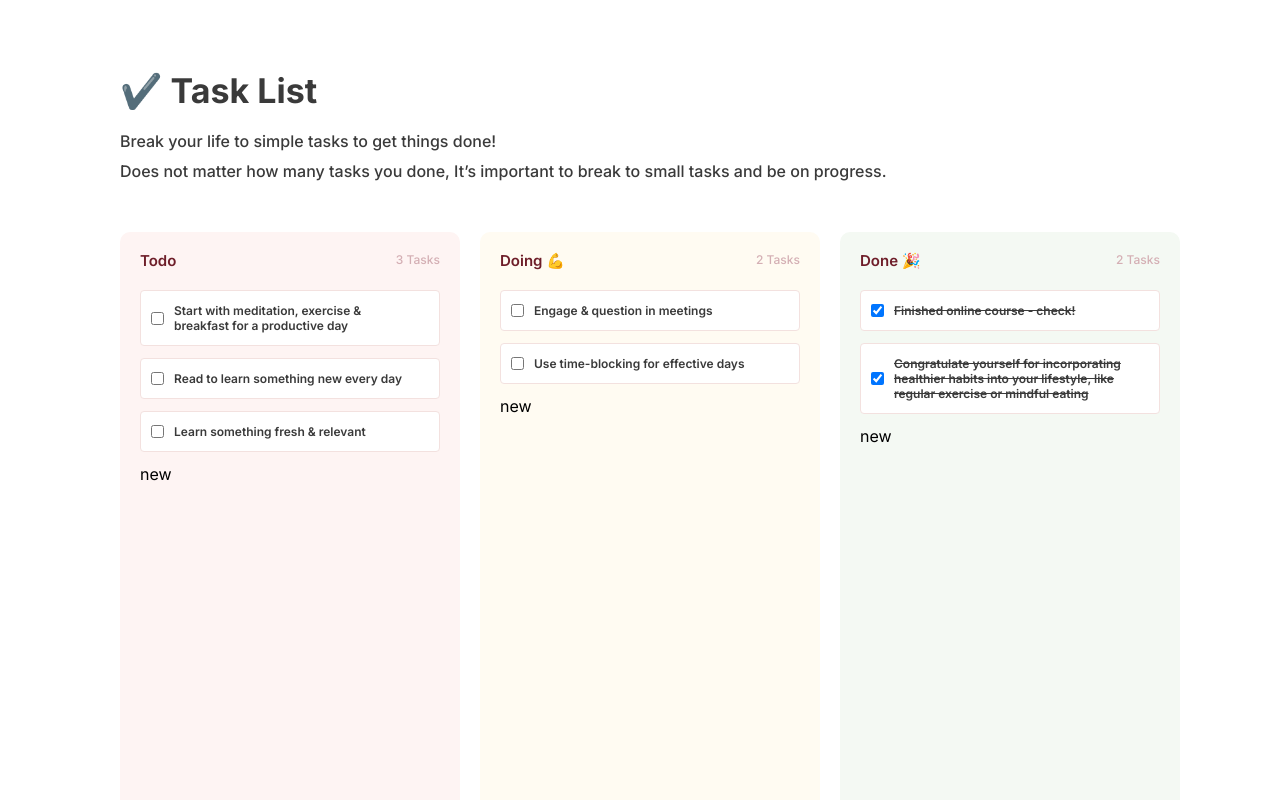
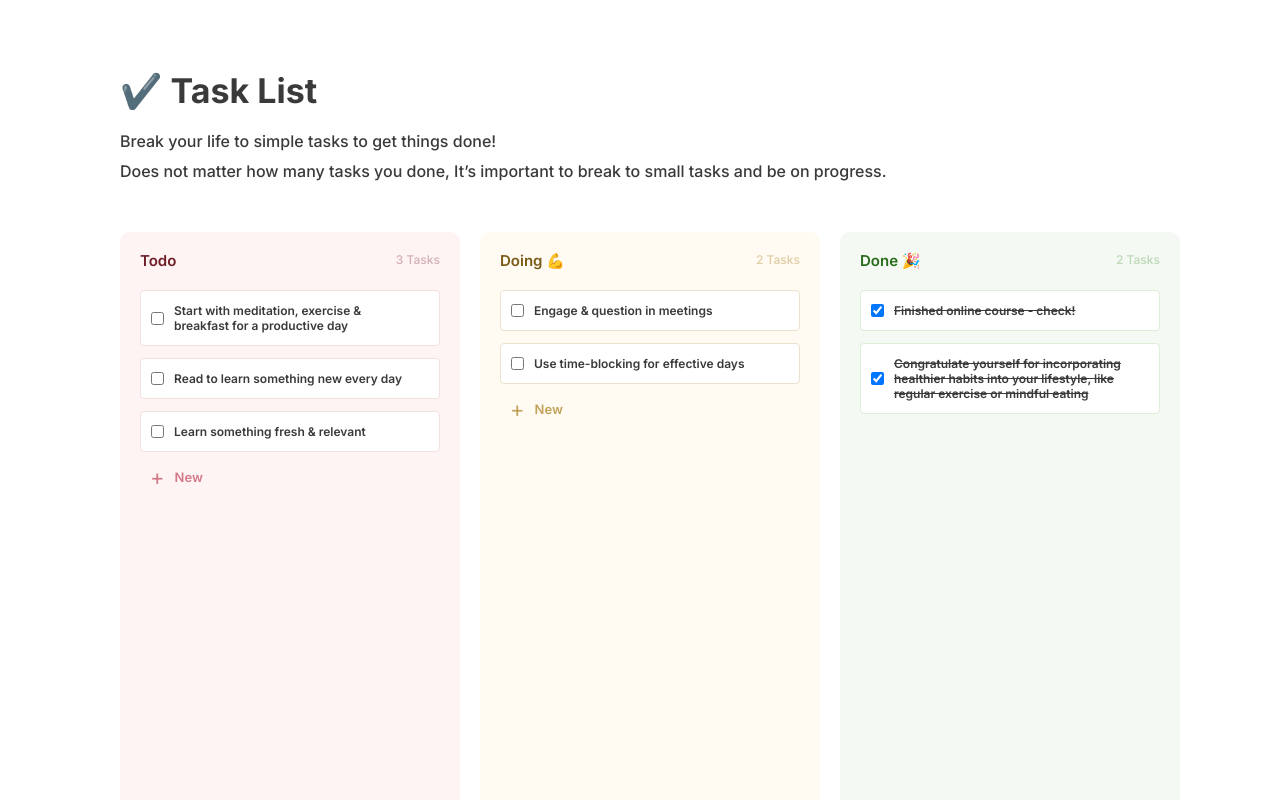
Before and after one commit to shayan-shiari/Todo-App, a React app: page / in a window 1280 px wide. Shown: the top 800 px of the page. Built offline with nearby package versions, Linux system fonts and the light colour scheme.

Commit message:
styles fixed

```diff
--- a/src/components/Boards/Board/Board.js
+++ b/src/components/Boards/Board/Board.js
@@ -31,8 +31,8 @@ const Board = (props) => {
   };
 
   return (
-    <div ref={drop} className={`${styles.container} ${isOver && styles.cc}`}>
     <div
+      ref={drop}
       className={
         title === "Todo"
           ? styles.todo
@@ -48,11 +48,21 @@ const Board = (props) => {
       <div>
         {tasks[status].map((item, index) => {
           return (
-              <Task text={item} status={status} index={index} key={uuidv4()} />
+            <Task
+              text={item}
+              status={status}
+              title={title}
+              index={index}
+              key={uuidv4()}
+            />
           );
         })}
-          <p onClick={() => setIsOpen(!isOpen)}>new</p>
+        {(status === "todoTasks" || status === "doingTasks") && (
+          <div className={styles.addBtn} onClick={() => setIsOpen(!isOpen)}>
+            <div>+</div>
+            <p>New</p>
           </div>
+        )}
       </div>
       {isOpen && <Modal isOpenFunc={setIsOpen} status={status} />}
     </div>
--- a/src/components/Boards/Board/board.module.scss
+++ b/src/components/Boards/Board/board.module.scss
@@ -1,4 +1,3 @@
-.container {
 .heading {
   display: flex;
   justify-content: space-between;
@@ -32,6 +31,27 @@
       color: #d4afb4;
     }
   }
+
+  .addBtn {
+    color: #d37a87;
+    display: flex;
+    align-items: center;
+    gap: 10px;
+    padding: 0 10px;
+    cursor: pointer;
+
+    div {
+      font-size: 22px;
+    }
+
+    p {
+      font-size: 13px;
+      font-weight: 600;
+      line-height: 16px;
+      letter-spacing: 0em;
+      text-align: left;
+    }
+  }
 }
 
 .doing {
@@ -49,7 +69,7 @@
       line-height: 18px;
       letter-spacing: 0em;
       text-align: left;
-        color: #6e1e29;
+      color: #795b19;
     }
 
     p:nth-child(2) {
@@ -58,7 +78,28 @@
       line-height: 15px;
       letter-spacing: 0em;
       text-align: left;
-        color: #d4afb4;
+      color: #decca4;
+    }
+  }
+
+  .addBtn {
+    color: #c2a25b;
+    display: flex;
+    align-items: center;
+    gap: 10px;
+    padding: 0 10px;
+    cursor: pointer;
+
+    div {
+      font-size: 22px;
+    }
+
+    p {
+      font-size: 13px;
+      font-weight: 600;
+      line-height: 16px;
+      letter-spacing: 0em;
+      text-align: left;
     }
   }
 }
@@ -78,7 +119,7 @@
       line-height: 18px;
       letter-spacing: 0em;
       text-align: left;
-        color: #6e1e29;
+      color: #286c1a;
     }
 
     p:nth-child(2) {
@@ -87,8 +128,7 @@
       line-height: 15px;
       letter-spacing: 0em;
       text-align: left;
-        color: #d4afb4;
+      color: #bcd7b6;
     }
   }
 }
-}
--- a/src/components/Modal/Modal.js
+++ b/src/components/Modal/Modal.js
@@ -13,6 +13,7 @@ const Modal = ({ isOpenFunc, status }) => {
     if (!inputValue) {
       toast.error("please add a task");
     } else {
+      isOpenFunc(false);
       dispatch({
         type: "ADD_TASK",
         value: multilineValue,
@@ -24,7 +25,7 @@ const Modal = ({ isOpenFunc, status }) => {
   return (
     <div className={styles.container}>
       <div>
-        <h2>Add</h2>
+        <h2>Add {status}</h2>
         <form onSubmit={formHandler}>
           <fieldset>
             <textarea
@@ -38,7 +39,7 @@ const Modal = ({ isOpenFunc, status }) => {
           <fieldset>
             <button type="submit">Add</button>
             <button type="reset" onClick={() => isOpenFunc(false)}>
-              close
+              Close
             </button>
           </fieldset>
         </form>
--- a/src/components/Modal/modal.module.scss
+++ b/src/components/Modal/modal.module.scss
@@ -9,17 +9,45 @@
   justify-content: center;
   align-items: center;
 
+  h2 {
+    color: rgb(100, 98, 96);
+    margin-bottom: 15px;
+  }
+
   div {
-        background-color: rgb(206, 198, 198);
-        padding: 40px;
+    background-color: rgb(243, 237, 237);
+    padding: 30px;
     border-radius: 9px;
   }
 
   textarea {
     resize: none;
-        border: none;
+    border: 2px solid rgb(96, 96, 128);
     outline: none;
     border-radius: 8px;
     padding: 10px;
   }
+
+  form fieldset:nth-child(2) {
+    display: flex;
+    justify-content: right;
+    gap: 10px;
+    padding: 10px;
+
+    button {
+      padding: 8px 10px;
+      border-radius: 8px;
+      font-weight: bold;
+      color: #fff;
+      cursor: pointer;
+
+      &:nth-child(1) {
+        background-color: rgb(16, 184, 16);
       }
+
+      &:nth-child(2) {
+        background-color: rgb(212, 52, 52);
+      }
+    }
+  }
+}
--- a/src/components/Task/Task.js
+++ b/src/components/Task/Task.js
@@ -3,7 +3,7 @@ import styles from "./task.module.scss";
 import { taksContext } from "../../context/TaskContextProvider";
 import { useDrag } from "react-dnd";
 
-const Task = ({ text, status, index }) => {
+const Task = ({ text, status, index, title }) => {
   const { dispatch } = useContext(taksContext); //context
   const [showUpDateTask, setShowUpdateTask] = useState(false);
 
@@ -19,8 +19,13 @@ const Task = ({ text, status, index }) => {
     <div
       ref={drag}
       className={`${styles.container} ${
-        status === "doneTasks" && styles.doneContainer
-      }`}
+        title === "Todo"
+          ? styles.todo
+          : title === "Doing 💪"
+          ? styles.doing
+          : styles.done
+      }
+     `}
     >
       <input
         onChange={(e) => {
--- a/src/components/Task/task.module.scss
+++ b/src/components/Task/task.module.scss
@@ -1,7 +1,3 @@
-.doneContainer {
-  text-decoration: line-through;
-}
-
 .container {
   display: flex;
   align-items: center;
@@ -11,10 +7,9 @@
   margin-bottom: 12px;
   padding: 12px 10px 12px 10px;
   border-radius: 4px;
-  border: 1px solid #f3e1df;
   color: #3a3a3a;
 
-  &:hover .deleteBtn{
+  &:hover .deleteBtn {
     opacity: 1;
   }
 
@@ -29,28 +24,40 @@
 }
 
 .deleteBtn {
+  margin-right: 5px;
   position: relative;
   opacity: 0;
-  transition: all ease .3s;
+  transition: all ease 0.3s;
   cursor: pointer;
 
   div {
     width: 1.71px;
     height: 12px;
     border-radius: 1px;
-    background: #F4C5CB;
   }
 
   div:nth-child(1) {
     transform: rotate(-45deg);
-    background-color:red;
+    background: #f4c5cb;
   }
 
   div:nth-child(2) {
     transform: rotate(45deg);
-    background-color:red;
+    background: #f4c5cb;
     position: absolute;
     bottom: 0;
   }
+}
 
+.todo {
+  border: 1px solid #f3e1df;
 }
+
+.doing {
+  border: 1px solid #eae2cf;
+}
+
+.done {
+  border: 1px solid #ddeed9;
+  text-decoration: line-through;
+}
```
Lines whose indentation alone changed are shown as unchanged.
